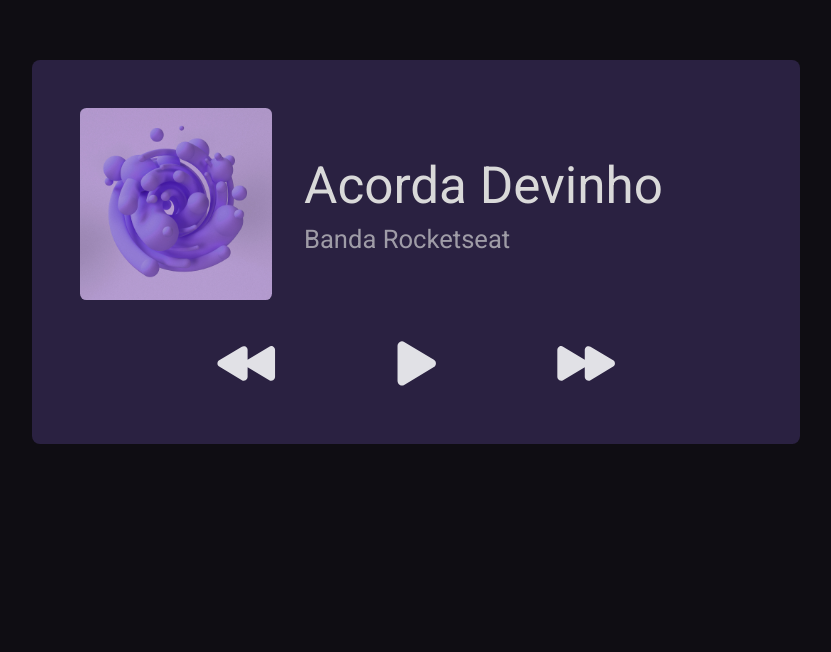
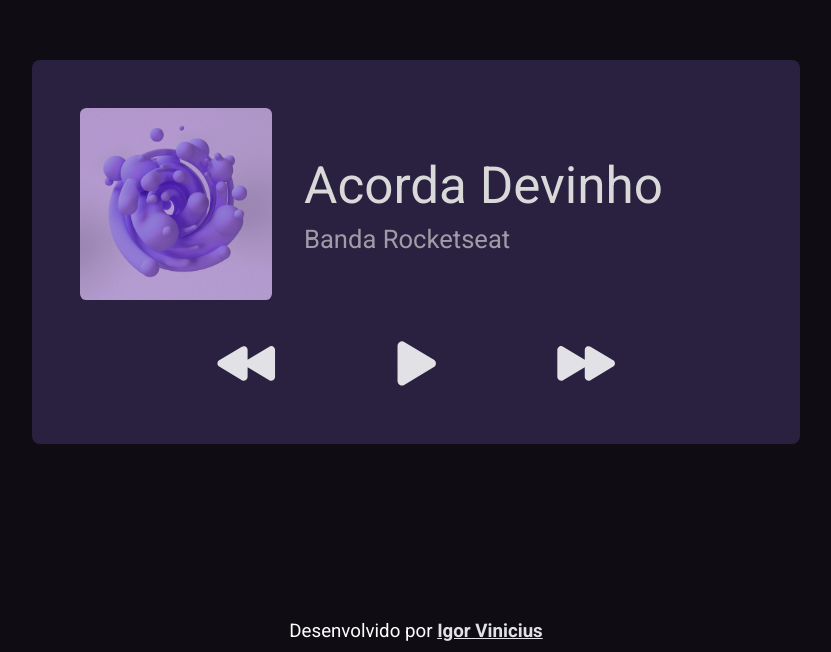
Before and after one commit to igorviniciussantana/boracodar-musicplayer, a Next.js app: page / in a window 1280 px wide. Shown: the part 148-800 px from the top of the page, without its empty margins (224-1055 px from the left). Built offline with nearby package versions, Linux system fonts and the light colour scheme.

Commit message:
feat: add `Footer` component

```diff
--- /dev/null
+++ b/src/components/Footer/Footer.tsx
@@ -0,0 +1,13 @@
+import Link from 'next/link'
+import * as Styled from './styled'
+import { Roboto } from "@next/font/google";
+const robotoBold = Roboto({ weight: "700", subsets: ["latin"] });
+const robotoRegular = Roboto({ weight: "400", subsets: ["latin"] });
+
+export default function Footer(){
+    return(
+        <Styled.Footer>
+            <h3 className={robotoRegular.className}>Desenvolvido por <Link href='https://github.com/igorviniciussantana' target='_blank' className={robotoBold.className}>Igor Vinicius</Link></h3>
+        </Styled.Footer>
+    )
+}
--- /dev/null
+++ b/src/components/Footer/styled.ts
@@ -0,0 +1,16 @@
+import styled from "styled-components";
+
+export const Footer = styled.footer`
+justify-self: flex-end;
+color: white;
+position: absolute;
+bottom: 10px;
+
+a{
+
+    color: #e1e1e6;
+
+
+
+}
+`
--- a/src/components/components.ts
+++ b/src/components/components.ts
@@ -1,5 +1,7 @@
 import MusicCard from "./MusicCard/MusicCard";
+import Footer from "./Footer/Footer";
 
 export{
     MusicCard,
+    Footer
 }
--- a/src/pages/index.tsx
+++ b/src/pages/index.tsx
@@ -1,6 +1,7 @@
 import Head from 'next/head'
 import Image from 'next/image'
-import {MusicCard} from './../components/components'
+import Link from 'next/link'
+import {MusicCard, Footer} from './../components/components'
 
 export default function Home() {
   return (
@@ -11,8 +12,9 @@ export default function Home() {
         <meta name="viewport" content="width=device-width, initial-scale=1" />
         <link rel="icon" href="/favicon.png" />
       </Head>
-     <main>
+     <main className='app'>
 <MusicCard />
+<Footer />
       </main>
     </>
   )
--- a/src/styles/globals.ts
+++ b/src/styles/globals.ts
@@ -16,5 +16,10 @@ body{
     height: 100vh;
 }
 
-
+.app{
+    display: flex;
+    flex-direction: column;
+    align-items: center;
+    justify-content: center;
+}
 `
```
